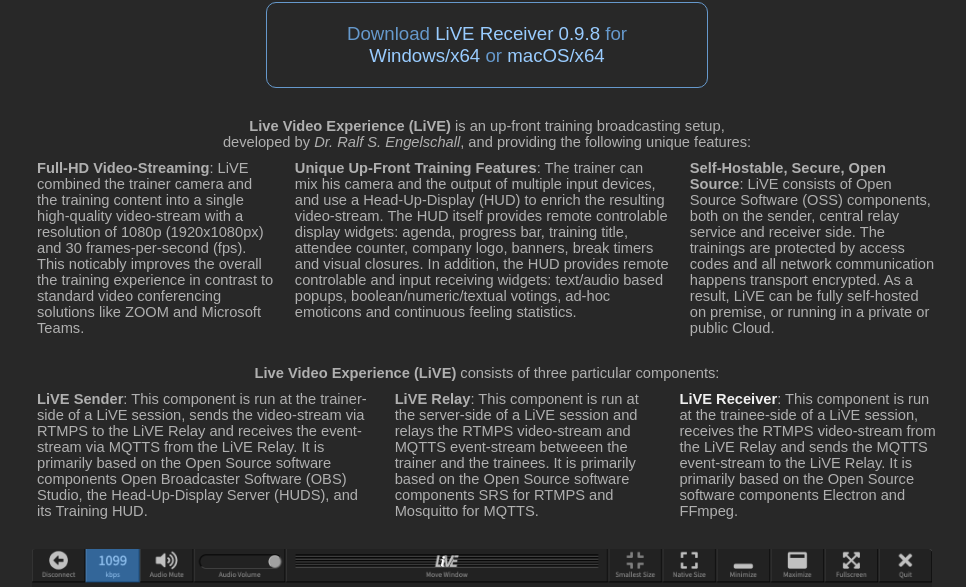
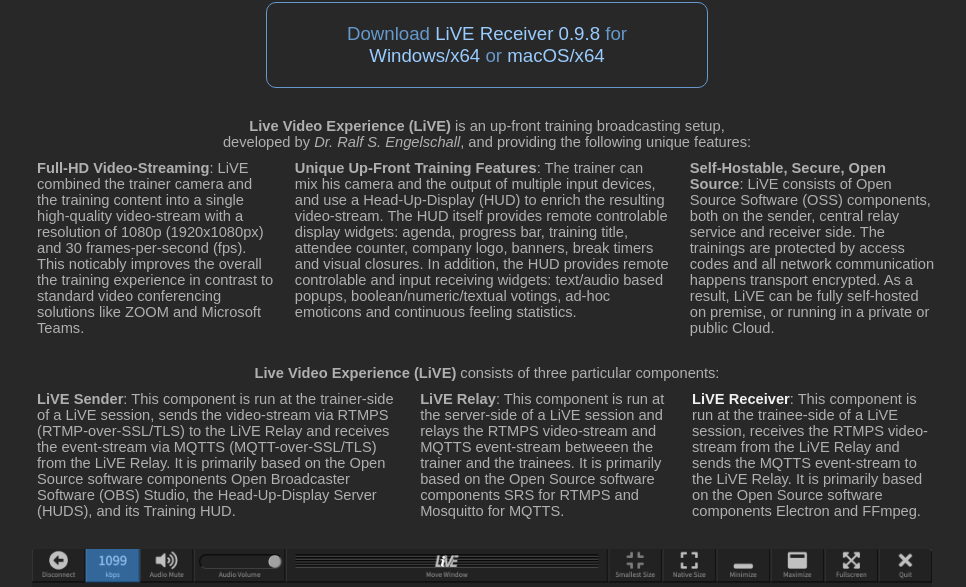
Before and after one commit to rse/live-website, a plain HTML site: page index.html in a window 1280 px wide. Shown: the part 213-800 px from the top of the page, without its empty margins (153-1119 px from the left). Drawn offline with Linux system fonts and the light colour scheme.

Commit message:
tell people what RTMPS and MQTTS is

```diff
--- a/index.html
+++ b/index.html
@@ -168,8 +168,8 @@
                         <div class="about-col">
                             <b>LiVE Sender</b>:
                             This component is run at the trainer-side of a LiVE session,
-                            sends the video-stream via RTMPS to the LiVE Relay
-                            and receives the event-stream via MQTTS from the LiVE Relay.
+                            sends the video-stream via RTMPS (RTMP-over-SSL/TLS) to the LiVE Relay
+                            and receives the event-stream via MQTTS (MQTT-over-SSL/TLS) from the LiVE Relay.
                             It is primarily based on the Open Source software components
                             Open Broadcaster Software (OBS) Studio,
                             the Head-Up-Display Server (HUDS), and
```
